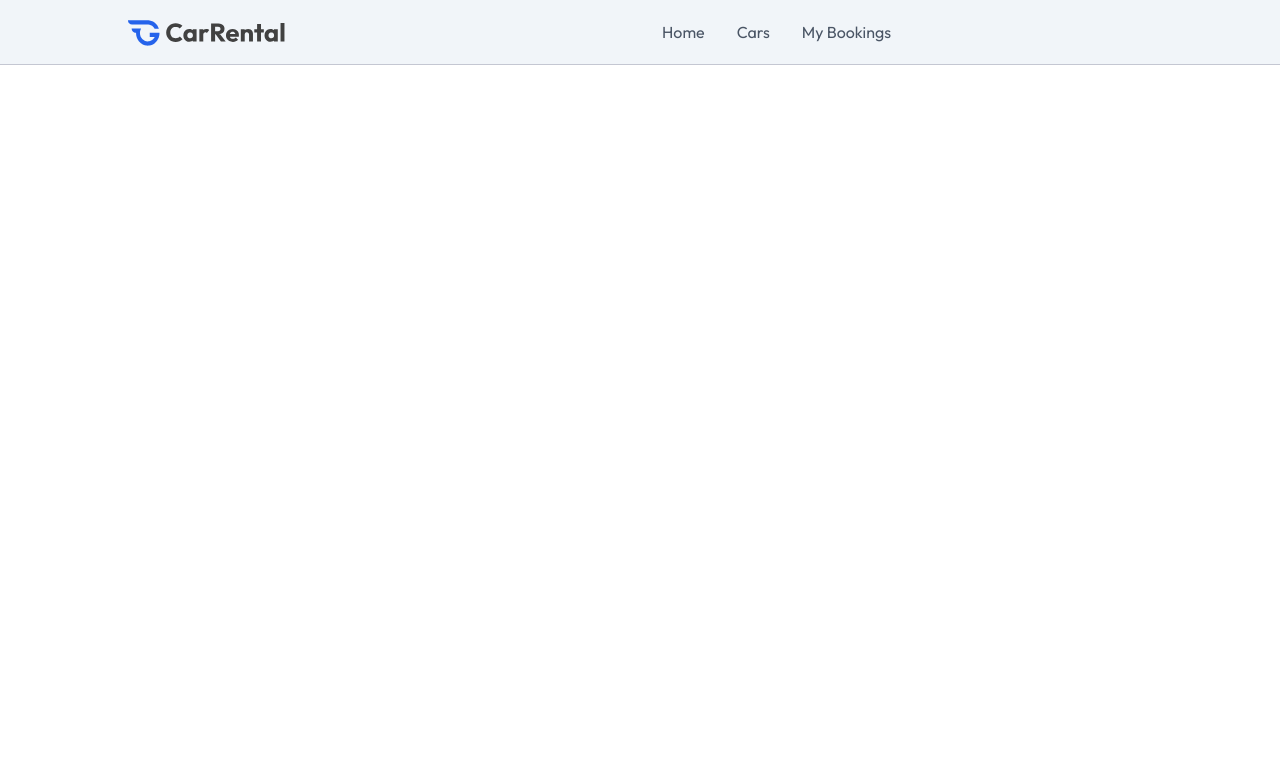
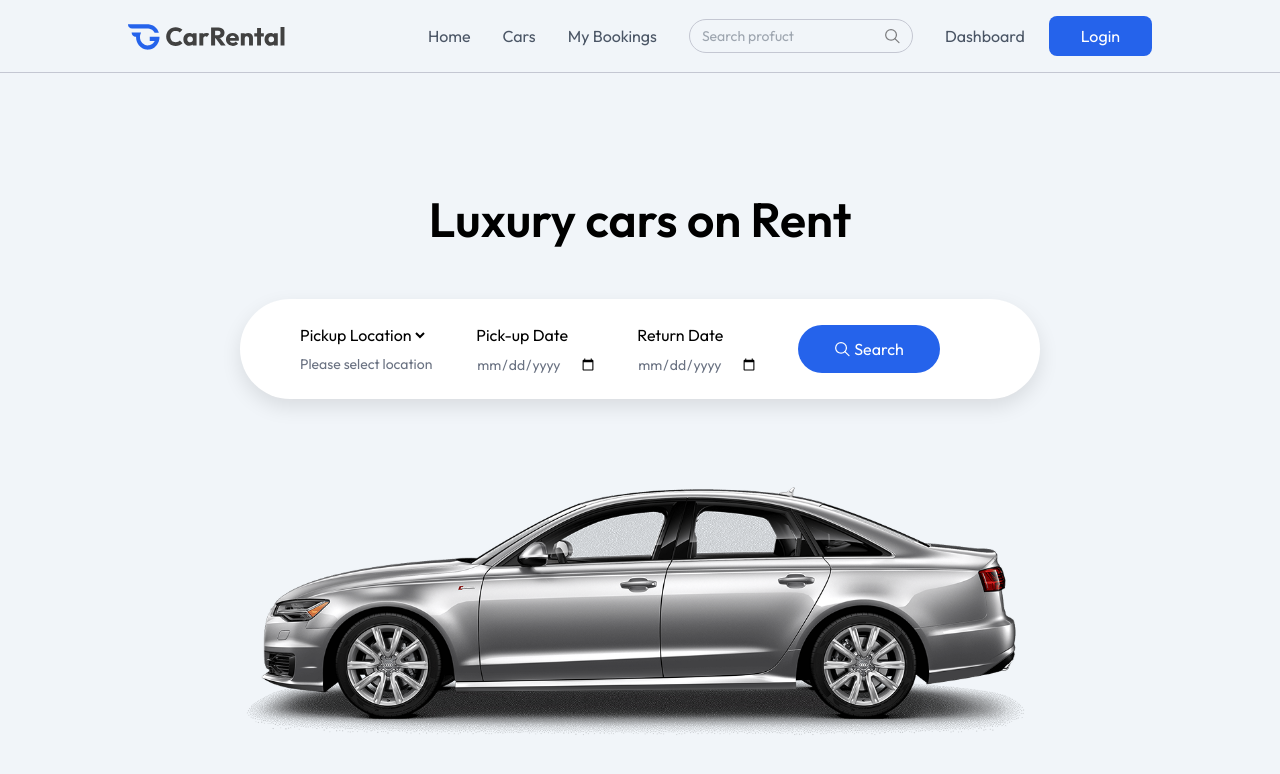
Before and after one commit to shahidamzad/CarRental, a React (Vite) app in the folder client/: page / in a window 1280 px wide. Shown: the top 774 px of the page. Built offline with nearby package versions, Linux system fonts and the light colour scheme.

Commit message:
hero , home ,

```diff
--- a/client/src/App.jsx
+++ b/client/src/App.jsx
@@ -1,11 +1,30 @@
-import React from 'react'
+import React, { useState } from 'react'
 import Navbar from './components/Navbar'
+import { Route, Routes, useLocation } from 'react-router-dom'
+import Home from './pages/Home'
+import CarDetails from './pages/CarDetails'
+import Cars from './pages/Cars'
+import MyBookings from './pages/MyBookings'
 
 const App = () => {
+  const [showLogin, setShowLogin] = useState(false)
+  const isOwnerPath =useLocation().pathname.startsWith("/owner")
+
   return (
-    <div>
-      <Navbar />
-    </div>
+    <>
+      { !isOwnerPath && <Navbar setShowLogin={setShowLogin}/>}
+
+    <Routes>
+      <Route path='/' element={<Home />} />
+      <Route path='/car-details/:id' element={<CarDetails />} />
+      <Route path='/cars' element={<Cars />} />
+      <Route path='/my-booking' element={<MyBookings />} />
+
+
+    </Routes>
+
+
+    </>
   )
 }
 
--- /dev/null
+++ b/client/src/components/Hero.jsx
@@ -0,0 +1,49 @@
+import React, { useState } from 'react'
+import { assets, cityList } from '../assets/assets'
+
+const Hero = () => {
+
+    const [pickupLocation, setPickupLocation] = useState('')
+
+    return (
+        <div className=' h-screen flex flex-col items-center justify-center gap-14 bg-light text-center'>
+
+            <h1 className='text-4xl md:text-5xl font-semibold'>Luxury cars on Rent</h1>
+
+            <form className='flex flex-col md:flex-row items-start md:items-center justify-between p-6 rounded-lg md:rounded-full w-full max-w-80 md:max-w-200 bg-white shadow-[0px_8px_20px_rgba(0,0,0,0.1)]'>
+                <div className='flex flex-col md:flex-row items-start md:items-center gap-10 min-md:ml-8'>
+                    <div className='flex flex-col items-start gap-2'>
+                        <select required value={pickupLocation} onChange={(e) => setPickupLocation(e.target.value)}>
+                            <option value="">Pickup Location </option>
+                            {cityList.map((city) => <option key={city} value={city}>{city}</option>)}
+                        </select>
+                        <p className='px-1 text-sm text-gray-500' > {pickupLocation ? pickupLocation : '  Please select location'}</p>
+                    </div>
+                    <div className='flex flex-col items-start gap-2'>
+                        <label htmlFor="pickup-date">Pick-up Date</label>
+                        <input type="date" id="pickup-date" min={new Date().toISOString().split('T')[0]} className='text-sm text-gray-500  ' required />
+                    </div>
+                    <div className='flex flex-col items-start gap-2'>
+                        <label htmlFor="return-date">Return Date</label>
+                        <input type="date" id="return-date" className='text-sm text-gray-500  ' required />
+                    </div>
+                    <button className='flex items-center justify-center gap-1 px-9 py-3 max-sm:mt-4 bg-primery hover:bg-primery-dull text-white rounded-full cursor-pointer'>
+                        <img src={assets.search_icon} alt="search" className='brightness-300' />
+
+                        Search
+
+                    </button>
+
+                </div>
+
+            </form>
+
+
+            <img src={assets.main_car} alt="car" className='max-h-74' />
+
+
+        </div>
+    )
+}
+
+export default Hero
--- a/client/src/components/Navbar.jsx
+++ b/client/src/components/Navbar.jsx
@@ -1,11 +1,12 @@
 import React, { useState } from 'react'
 import { assets, menuLinks } from '../assets/assets'
-import { Link, useLocation } from 'react-router-dom'
+import { Link, useLocation, useNavigate } from 'react-router-dom'
 
-const Navbar = () => {
+const Navbar = ({setShowLogin}) => {
 
     const location = useLocation()
     const [open, setOpen] = useState(false)
+    const navigate = useNavigate()
 
 
     return (
@@ -13,16 +14,28 @@
             <Link to={'/'}>
                 <img src={assets.logo} alt="logo" className='h-8' />
             </Link>
-            <div className={`not-[]:max-sm:fixed max-sm:h-screen max-sm:w-full max-sm:top-16 max-sm:border-t border-borderColor right-0 flex flex-col sm:flex-row items-start sm:items-center gap-4 sm:gap-8 max-sm:p-4 transition-all duration-300 z-50 ${location.pathname === "/" ? "bg-light" : "bg-white"} ${open ? "max-sm:translate-x-0 " : "max-sm:translate-x-full"}`}>
+            <div className={`max-sm:fixed max-sm:h-screen max-sm:w-full max-sm:top-16 max-sm:border-t border-borderColor right-0 flex flex-col sm:flex-row items-start sm:items-center gap-4 sm:gap-8 max-sm:p-4 transition-all duration-300 z-50 ${location.pathname === "/" ? "bg-light" : "bg-white"} ${open ? "max-sm:translate-x-0 " : "max-sm:translate-x-full"}`}>
                 {menuLinks.map((link, index) => (
                     <Link key={index} to={link.path}>
                         {link.name}
                     </Link>
                 ))}
-                <div>
-                    <input type="text" />
+                <div className='hidden lg:flex items-center text-sm gap-2 border border-borderColor px-3 rounded-full max-w-56'>
+                    <input type="text" className='py-1.5 w-full bg-transparent outline-none placeholder:-gray-500 ' placeholder='Search profuct' />
+                    <img src={assets.search_icon} alt="Search" />
+                </div>
+
+                <div className='flex max-sm:flex-col items-start sm:items-center gap-6'>
+                    <button onClick={() => navigate("/owner")} className='cursor-pointer'> Dashboard</button>
+                    <button onClick={() => setShowLogin(true)} className='cursor-pointer px-8 py-2 bg-primery hover:bg-primery-dull transition-all text-white rounded-lg'>Login</button>
                 </div>
             </div>
+
+            <button className='sm:hidden cursor-pointer' aria-label='Menu' onClick={() => setOpen(!open)}>
+                <img src={open ? assets.close_icon : assets.menu_icon} alt="Menu" />
+            </button>
+
+
 
         </div>
     )
--- /dev/null
+++ b/client/src/pages/CarDetails.jsx
@@ -0,0 +1,9 @@
+import React from 'react'
+
+const CarDetails = () => {
+  return (
+    <div>CarDetails</div>
+  )
+}
+
+export default CarDetails
--- /dev/null
+++ b/client/src/pages/Cars.jsx
@@ -0,0 +1,9 @@
+import React from 'react'
+
+const Cars = () => {
+  return (
+    <div>Cars</div>
+  )
+}
+
+export default Cars
--- /dev/null
+++ b/client/src/pages/Home.jsx
@@ -0,0 +1,14 @@
+import React from 'react'
+import Hero from '../components/Hero'
+
+const Home = () => {
+
+
+  return (
+    <>
+    <Hero />
+    </>
+  )
+}
+
+export default Home
--- /dev/null
+++ b/client/src/pages/MyBookings.jsx
@@ -0,0 +1,9 @@
+import React from 'react'
+
+const MyBookings = () => {
+  return (
+    <div>MyBooking</div>
+  )
+}
+
+export default MyBookings
```
Also changed, not shown: 2 other files (tests, documents, lock files or other folders).
